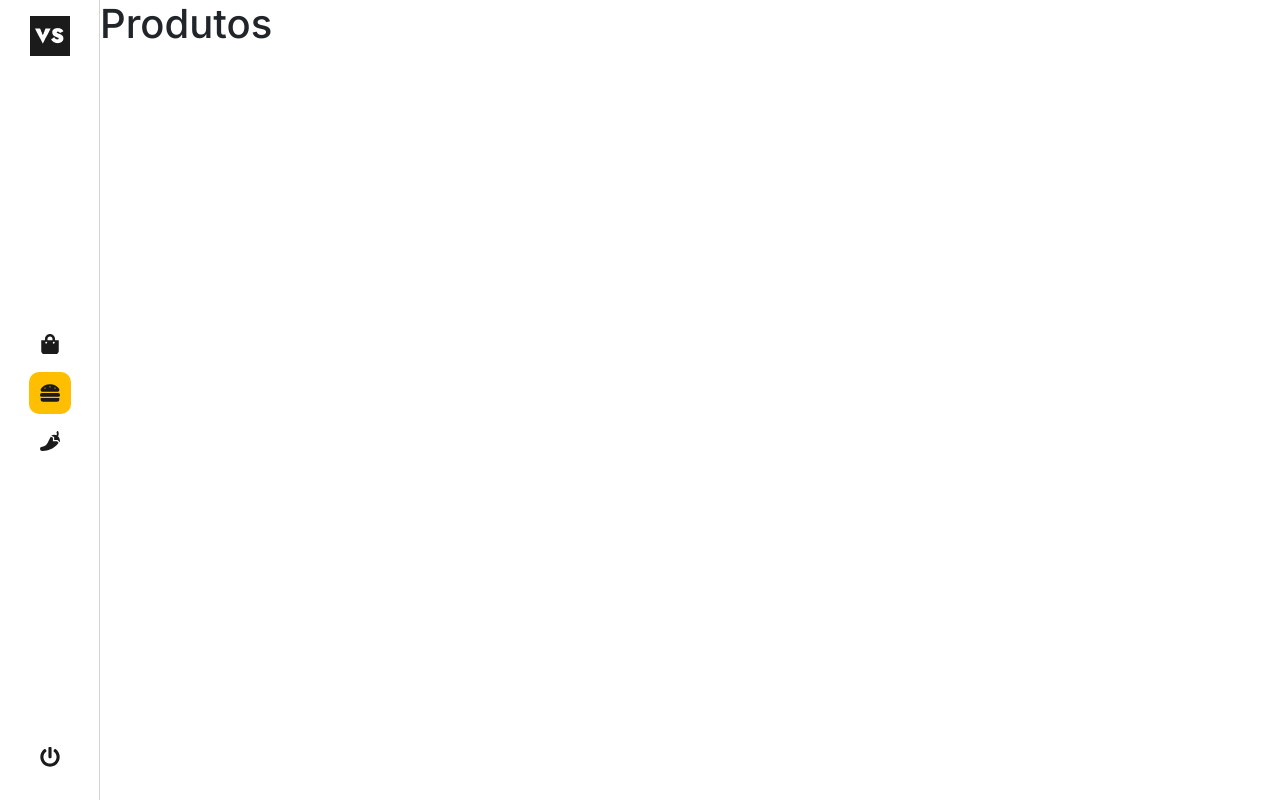
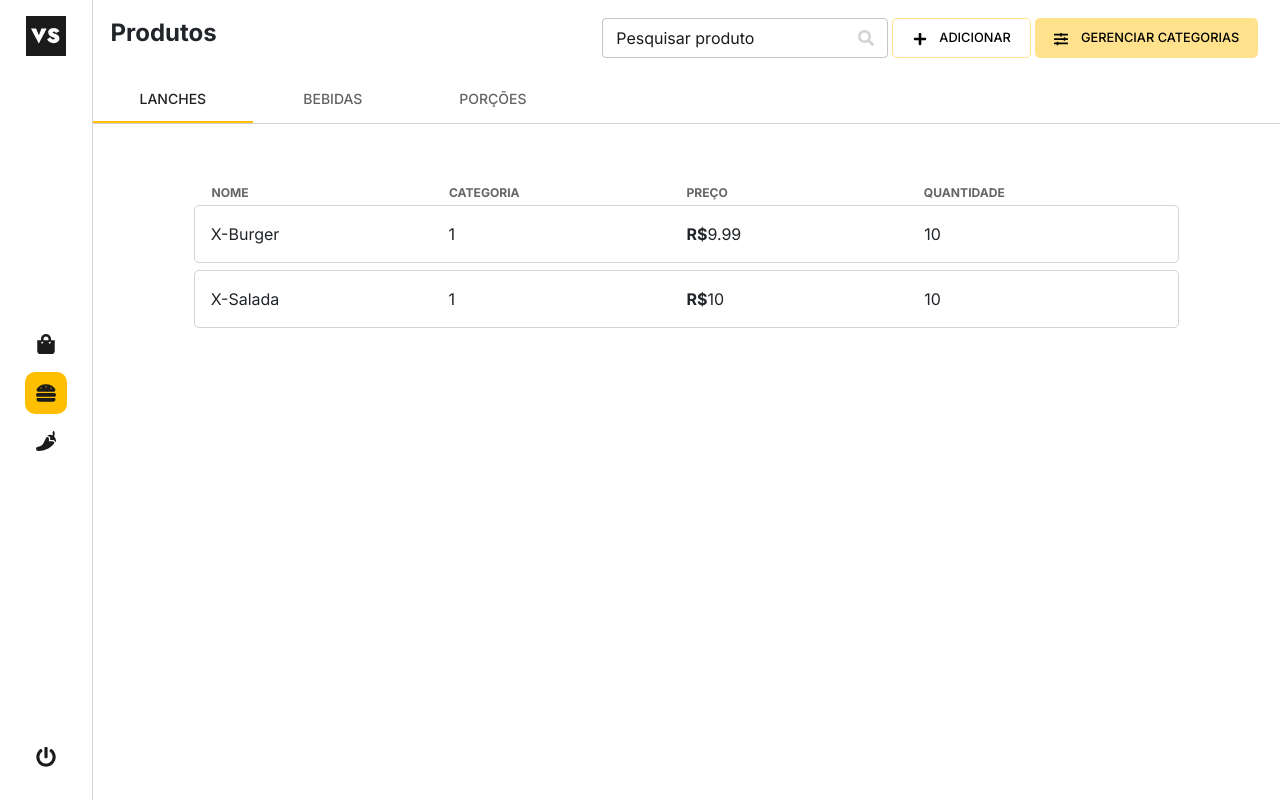
Before and after one commit to OPE-Virtual-Solutions/dse-order-management, a React (Create React App) app: page /products in a window 1280 px wide. Built offline with nearby package versions, Linux system fonts and the light colour scheme.

Commit message:
feat: adicionado layout base da página de gerenciamento de produtos

```diff
--- /dev/null
+++ b/src/pages/Products/ProductDashboard/data.tsx
@@ -0,0 +1,46 @@
+type Category = {
+    id: number;
+    name: string;
+}
+
+type Product = {
+    id: number;
+    nome: string;
+    preco: number;
+    categoria: number;
+    quantidade: number;
+}
+
+const categories: Category[] = [
+    {
+        id: 1,
+        name: "Lanches"
+    },
+    {
+        id: 2,
+        name: "Bebidas"
+    },
+    {
+        id: 3,
+        name: "Porções"
+    }
+];
+
+const products: Product[] = [
+    {
+        id: 1,
+        nome: "X-Burger",
+        preco: 9.99,
+        categoria: 1,
+        quantidade: 10
+    },
+    {
+        id: 2,
+        nome: "X-Salada",
+        preco: 10.00,
+        categoria: 1,
+        quantidade: 10,
+    }
+]
+
+export { categories, products };
--- a/src/pages/Products/ProductDashboard/index.tsx
+++ b/src/pages/Products/ProductDashboard/index.tsx
@@ -1,14 +1,99 @@
+import { useState } from "react";
+
+import {
+    FaPlus,
+    FaSlidersH,
+    FaSearch
+} from "react-icons/fa"
+import styles from "./styles.module.css";
+
+import {
+    AppBar,
+    Tabs,
+    Tab,
+    InputAdornment,
+    TextField,
+} from "@material-ui/core";
+
 import { SideMenu } from "components/SideMenu";
+import { IconButton } from "components/forms/IconButton";
+
+import { categories, products } from "./data";
+import { Dashboard } from "templates/Dashboard";
 
 function ProductDashboard() {
     document.title = "DSE - Gerenciamento de Produtos"
 
+    const [selectedCategory, setSelectedCategory] = useState(0);
+
+    function handleTabChange(event: any, category: number) {
+        setSelectedCategory(category);
+    }
+
     return (
-        <div className="dashboardContainer">
-            <SideMenu />
+        <Dashboard>
+            <div className={ styles.productDashboardContainer }>
+                <header>
+                    <div>
+                        <h4>Produtos</h4>
 
-            <h1>Produtos</h1>
-        </div>
+                        <div>
+                            <TextField
+                                type="text"
+                                className="me-1"
+                                label="Pesquisar produto"
+                                size="small"
+                                variant="outlined"
+                                InputProps={{
+                                    endAdornment: (
+                                        <InputAdornment position="end">
+                                            <FaSearch color="var(--divider)" />
+                                        </InputAdornment>
+                                    )
+                                }}
+                            />
+
+                            <IconButton outline icon={<FaPlus size={14} />} text="Adicionar" className="me-1" />
+                            <IconButton icon={<FaSlidersH size={14} />} text="Gerenciar Categorias" className="me-1" />
+                        </div>
+                    </div>
+
+                    <AppBar elevation={0} position="static">
+                        <Tabs
+                            value={selectedCategory}
+                            onChange={handleTabChange}
+                            className={ styles.tagsContainer }
+                        >
+                            { categories.map((category, key) => (
+                                <Tab key={key} label={category.name} />
+                            )) }
+                        </Tabs>
+                    </AppBar>
+                </header>
+
+                <div className={ styles.productListContainer }>
+                    <div className={styles.tableHeaderContainer}>
+                        <span>Nome</span>
+                        <span>Categoria</span>
+                        <span>Preço</span>
+                        <span>Quantidade</span>
+                    </div>
+
+                    { products.map((product, key) => (
+                        <div key={key} className={styles.tableCardContainer}>
+                            <span>{ product.nome }</span>
+                            <span>{ product.categoria }</span>
+                            <span>
+                                <span className="fw-bold">R$</span>
+                                { product.preco }
+                            </span>
+                            <span>{ product.quantidade }</span>
+                        </div>
+                    ))}
+                </div>
+
+            </div>
+        </Dashboard>
     )
 };
 
--- a/src/pages/Products/ProductDashboard/styles.module.css
+++ b/src/pages/Products/ProductDashboard/styles.module.css
@@ -0,0 +1,76 @@
+
+.productDashboardContainer > header {
+    height: 17vh;
+}
+
+.productDashboardContainer > header > div {
+    padding: 1.1rem;
+
+    display: flex;
+    justify-content: space-between;
+    align-items: center;
+
+    width: 100%;
+}
+
+.productDashboardContainer > header > div > div {
+    display: flex;
+}
+
+.productDashboardContainer > header > div h4 {
+    font-weight: 700;
+}
+
+.productListContainer {
+    display: flex;
+    flex-direction: column;
+
+    align-items: center;
+    /* justify-content: center; */
+
+    padding: 3rem 0rem;
+
+    height: 83vh;
+
+    overflow-y: scroll;
+}
+
+.tagsContainer {
+    background: #FFF;
+    border-bottom: 1px solid var(--divider);
+}
+
+.tableHeaderContainer {
+    display: flex;
+    justify-content: space-between;
+
+    width: 80%;
+}
+
+.tableCardContainer {
+    display: flex;
+    /* justify-content: space-between; */
+
+    width: 83%;
+
+    border: 1px solid var(--divider);
+    border-radius: 5px;
+
+    margin: 0.2rem 0rem;
+
+    padding: 1rem;
+
+    cursor: pointer;
+}
+
+.tableHeaderContainer span {
+    color: #656565;
+    text-transform: uppercase;
+
+    font-weight: 600;
+    font-size: 0.756rem;
+}
+
+.tableHeaderContainer span, .tableCardContainer span {
+    width: 100%;
+}
```
